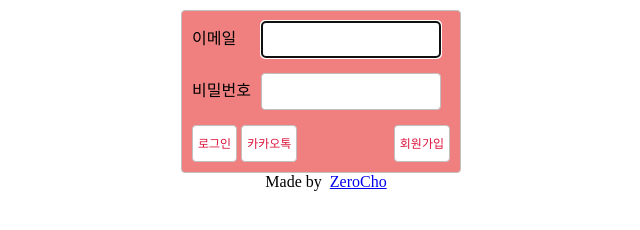
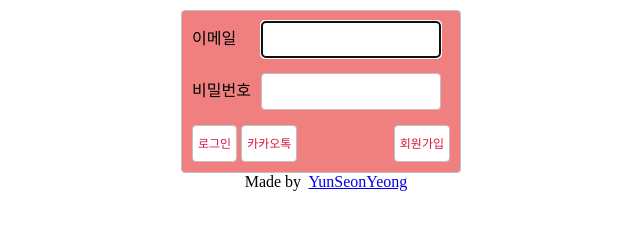
Before and after one commit to yunseonyeong/nodeBook, a website: page nodebird/views/layout.html in a window 1280 px wide. Shown: the full height of the page, 59-699 px from the left. Drawn offline with nearby package versions, Linux system fonts and the light colour scheme; files that its build step writes are made by us from their sources.

Commit message:
feat : edit layout.html

```diff
--- a/nodebird/views/layout.html
+++ b/nodebird/views/layout.html
@@ -42,7 +42,7 @@
         </div>
         <footer>
           Made by&nbsp;
-          <a href="https://www.zerocho.com" target="_blank">ZeroCho</a>
+          <a href="https://www.zerocho.com" target="_blank">YunSeonYeong </a>
         </footer>
       </div>
       {% block content %}
```
